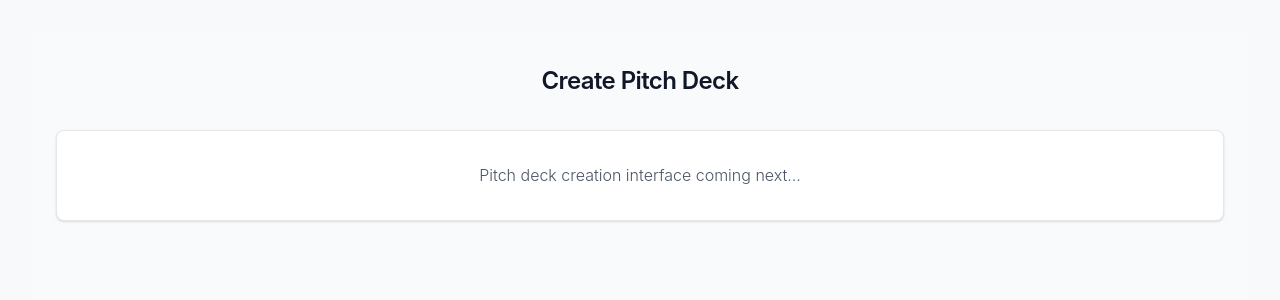
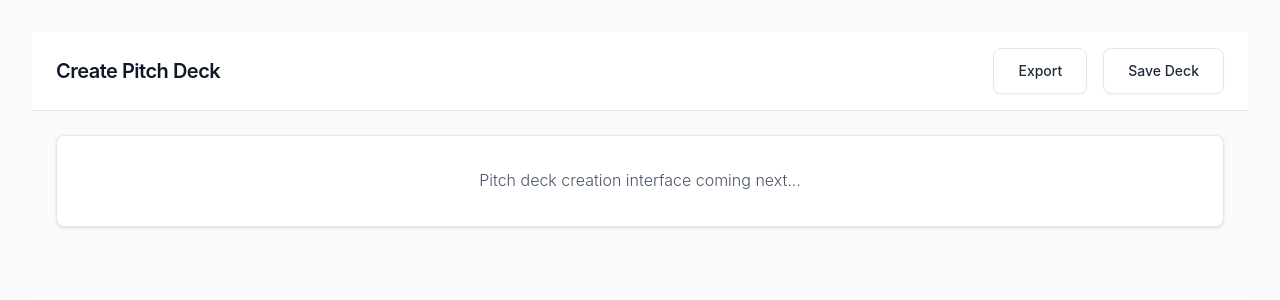
Before and after one commit to RahimMirani/PitchForge, a React (Vite) app in the folder frontend/: page /deck/create in a window 1280 px wide. Shown: the top 300 px of the page. Built offline with nearby package versions, Linux system fonts and the light colour scheme.

Commit message:
Added componenets

```diff
--- a/frontend/src/App.tsx
+++ b/frontend/src/App.tsx
@@ -1,17 +1,17 @@
 import { BrowserRouter as Router, Routes, Route, Navigate } from 'react-router-dom'
+import { Layout } from './components/layout/Layout'
 import './App.css'
 
 // Temporary component - we'll build this properly in next steps
 function DeckCreation() {
   return (
-    <div className="min-h-screen bg-gray-50">
-      <div className="container mx-auto px-6 py-8">
-        <h1 className="text-2xl font-light text-gray-900 mb-8">Create Pitch Deck</h1>
+    <Layout title="Create Pitch Deck">
+      <div className="p-6">
         <div className="bg-white rounded-lg shadow-sm border border-gray-200 p-8">
           <p className="text-gray-600 font-light">Pitch deck creation interface coming next...</p>
         </div>
       </div>
-    </div>
+    </Layout>
   )
 }
 
--- /dev/null
+++ b/frontend/src/components/layout/Header.tsx
@@ -0,0 +1,26 @@
+interface HeaderProps {
+  title?: string;
+}
+
+export function Header({ title = "PitchForge" }: HeaderProps) {
+  return (
+    <header className="bg-white border-b border-gray-200 px-6 py-4">
+      <div className="flex items-center justify-between max-w-7xl mx-auto">
+        <div className="flex items-center space-x-8">
+          <h1 className="text-xl font-semibold text-gray-900 tracking-tight">
+            {title}
+          </h1>
+        </div>
+
+        <div className="flex items-center space-x-4">
+          <button className="text-sm text-gray-600 hover:text-gray-900 transition-colors">
+            Export
+          </button>
+          <button className="bg-blue-600 text-white px-4 py-2 rounded-lg text-sm font-medium hover:bg-blue-700 transition-colors">
+            Save Deck
+          </button>
+        </div>
+      </div>
+    </header>
+  )
+}
--- /dev/null
+++ b/frontend/src/components/layout/Layout.tsx
@@ -0,0 +1,18 @@
+import { type ReactNode } from 'react'
+import { Header } from './Header'
+
+interface LayoutProps {
+  children: ReactNode;
+  title?: string;
+}
+
+export function Layout({ children, title }: LayoutProps) {
+  return (
+    <div className="min-h-screen bg-gray-50">
+      <Header title={title} />
+      <main className="max-w-7xl mx-auto">
+        {children}
+      </main>
+    </div>
+  )
+}
```
